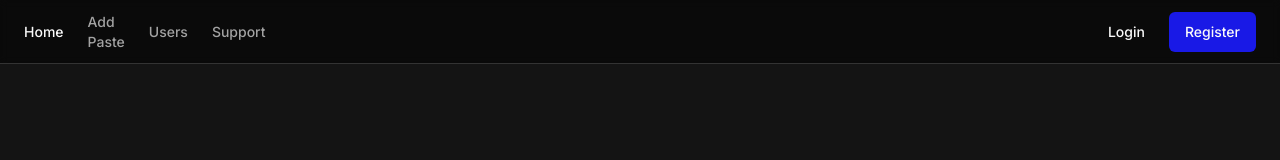
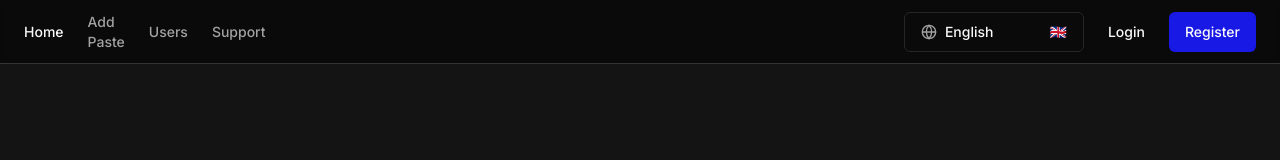
Before and after one commit to Alee-exe05/FsocietyDox, a Next.js app: page / in a window 1280 px wide. Shown: the top 160 px of the page. Built offline with nearby package versions, Linux system fonts and the light colour scheme; what @genkit-ai/googleai, genkit would draw is missing.

Commit message:
allora aggiungi un tasto con le tre lingue It/eng/fr e si deve tradurre

```diff
--- a/src/app/add-paste/page.tsx
+++ b/src/app/add-paste/page.tsx
@@ -1,7 +1,11 @@
+
+"use client";
 import { AppHeader } from "@/app/components/layout/app-header";
 import { AddPasteForm } from "@/app/components/add-paste-form";
+import { useLanguage } from "@/contexts/language-context";
 
 export default function AddPastePage() {
+    const { dictionary } = useLanguage();
     return (
         <div className="flex min-h-screen w-full flex-col">
             <AppHeader />
--- a/src/app/components/dashboard/modules-table.tsx
+++ b/src/app/components/dashboard/modules-table.tsx
@@ -29,7 +29,7 @@ const getRoleClass = (role: UserRole) => {
     case 'Admin':
       return 'text-violet-400 animate-glitter font-bold';
     case 'VIP':
-      return 'text-yellow-400 animate-glitter font-bold';
+      return 'text-yellow-400 font-bold';
     default:
       return 'text-foreground';
   }
--- a/src/app/components/dashboard/user-list.tsx
+++ b/src/app/components/dashboard/user-list.tsx
@@ -25,7 +25,7 @@ const getRoleClass = (role: UserRole) => {
       case 'Admin':
         return 'text-violet-400 font-bold animate-glitter';
       case 'VIP':
-        return 'text-yellow-400 font-bold animate-glitter';
+        return 'text-yellow-400 font-bold';
       case 'Criminal':
         return 'text-foreground font-bold animate-glitter';
       default:
--- a/src/app/components/layout/app-header.tsx
+++ b/src/app/components/layout/app-header.tsx
@@ -4,6 +4,7 @@ import Link from 'next/link';
 import { Button } from '@/components/ui/button';
 import { usePathname } from 'next/navigation';
 import { cn } from '@/lib/utils';
+import { LanguageSwitcher } from './language-switcher';
 
 export function AppHeader() {
   const pathname = usePathname();
@@ -32,8 +33,10 @@ export function AppHeader() {
         ))}
       </nav>
       <div className="flex w-full items-center gap-4 md:ml-auto md:gap-2 lg:gap-4">
-        <div className="ml-auto flex-1 sm:flex-initial">
-          <div className="flex items-center gap-2">
+        <div className="ml-auto flex items-center gap-2">
+            <div className="w-[180px]">
+                <LanguageSwitcher />
+            </div>
             <Button asChild variant="ghost" disabled>
                 <Link href="#">Login</Link>
             </Button>
@@ -41,7 +44,6 @@ export function AppHeader() {
                 <Link href="#">Register</Link>
             </Button>
           </div>
-        </div>
       </div>
     </header>
   );
--- a/src/app/page.tsx
+++ b/src/app/page.tsx
@@ -7,8 +7,10 @@ import { ModulesTable } from '@/app/components/dashboard/modules-table';
 import { ModerationTool } from '@/app/components/dashboard/moderation-tool';
 import { Hero } from '@/app/components/layout/hero';
 import { StatsCards } from './components/dashboard/stats-cards';
+import { useLanguage } from '@/contexts/language-context';
 
 export default function Home() {
+  const { dictionary } = useLanguage();
   return (
     <div className="flex min-h-screen w-full flex-col">
       <AppHeader />
--- a/src/app/support/page.tsx
+++ b/src/app/support/page.tsx
@@ -1,7 +1,9 @@
+
+"use client";
 import { AppHeader } from "@/app/components/layout/app-header";
 import { Card, CardContent, CardHeader, CardTitle } from "@/components/ui/card";
 import { Accordion, AccordionContent, AccordionItem, AccordionTrigger } from "@/components/ui/accordion";
-import { Separator } from "@/components/ui/separator";
+import { useLanguage } from "@/contexts/language-context";
 
 const terms = [
     {
@@ -43,6 +45,7 @@ const privacy = [
 
 
 export default function SupportPage() {
+    const { dictionary } = useLanguage();
     return (
         <div className="flex min-h-screen w-full flex-col">
             <AppHeader />
--- a/src/app/users/page.tsx
+++ b/src/app/users/page.tsx
@@ -1,7 +1,11 @@
+
+"use client";
 import { AppHeader } from "@/app/components/layout/app-header";
 import { UserList } from "@/app/components/dashboard/user-list";
+import { useLanguage } from "@/contexts/language-context";
 
 export default function UsersPage() {
+    const { dictionary } = useLanguage();
     return (
         <div className="flex min-h-screen w-full flex-col">
             <AppHeader />
```
